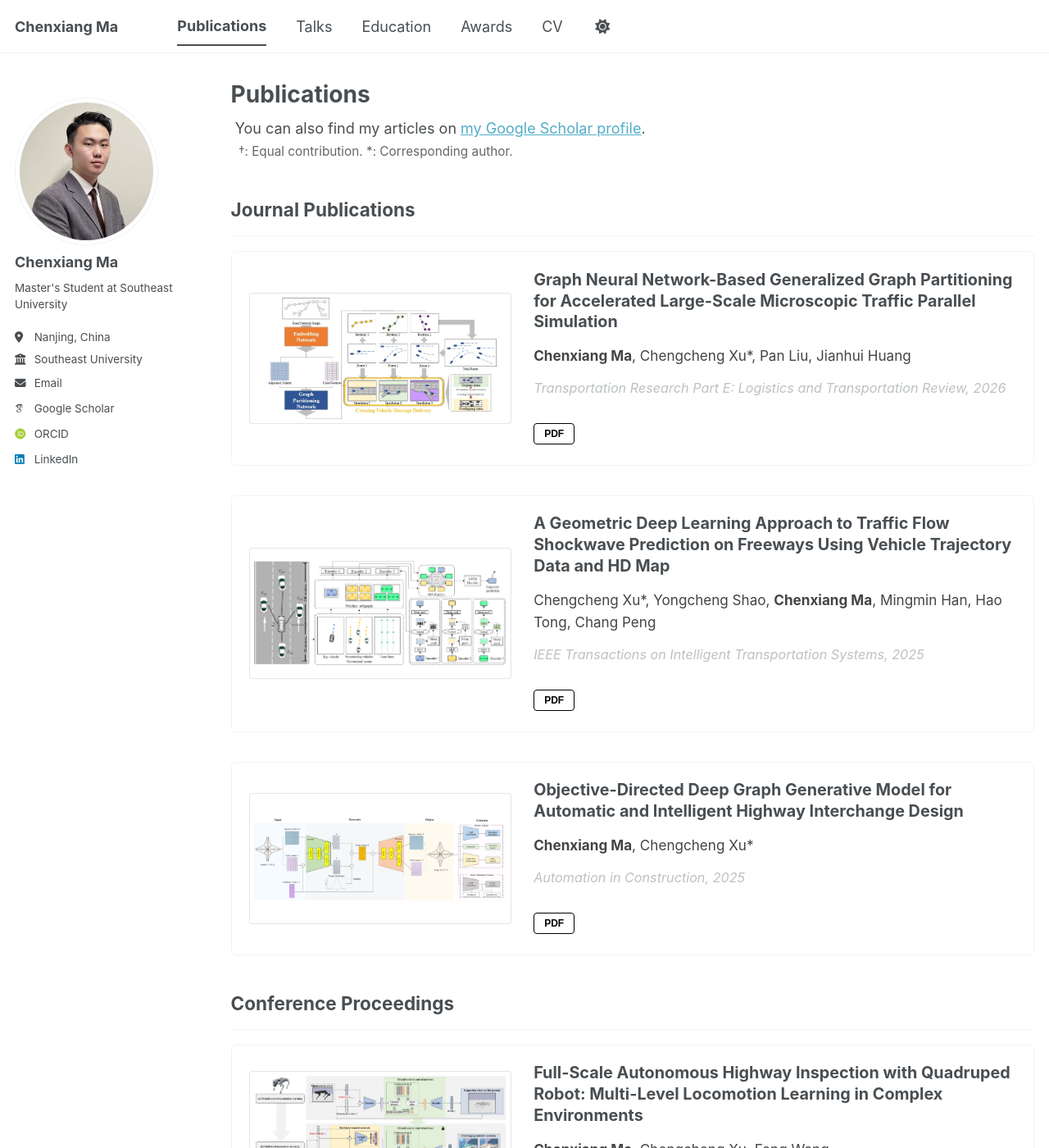
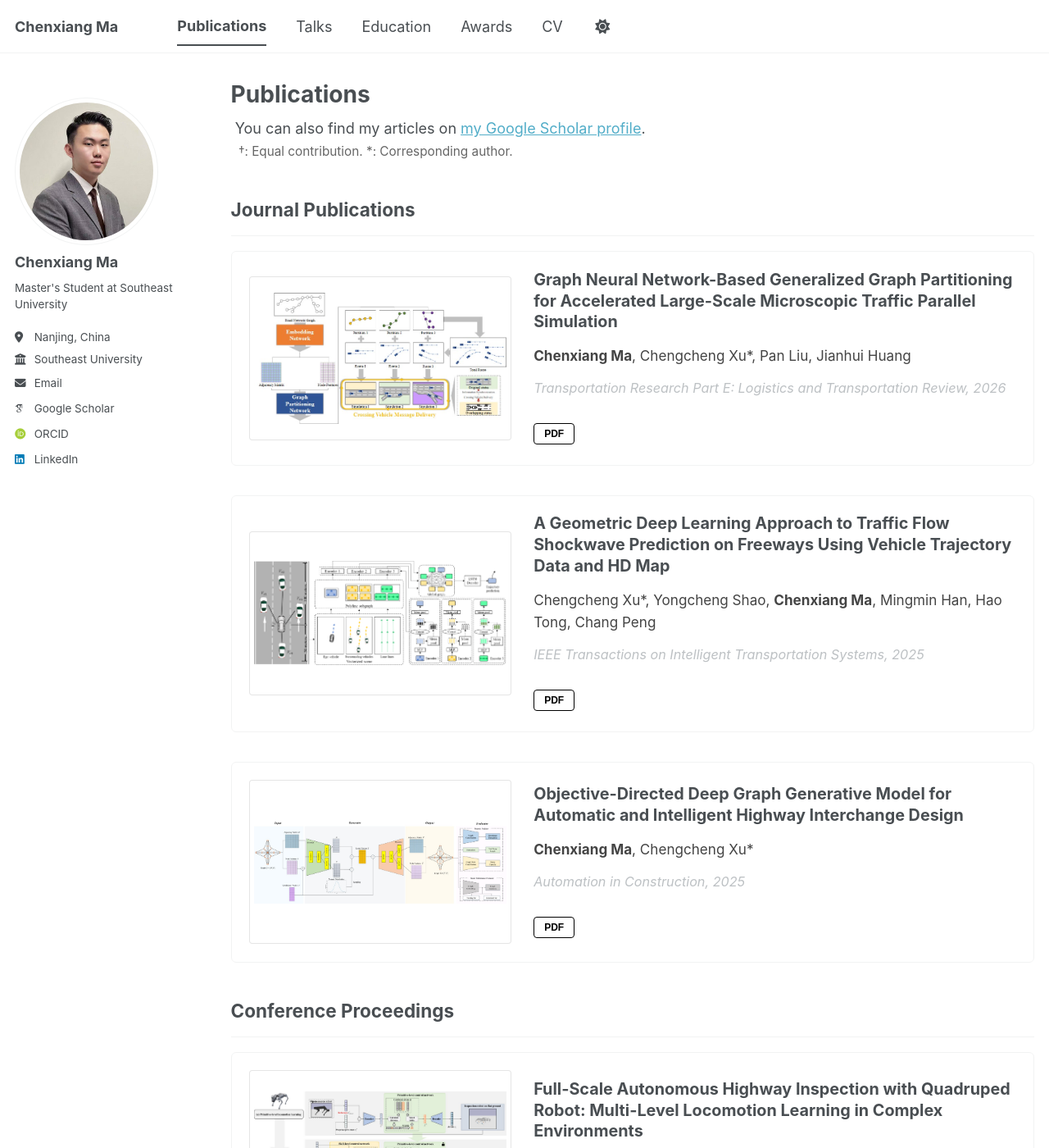
Before and after one commit to macxii23/macxii23.github.io, a Jekyll site: the page built from _pages/publications.html, in a window 1280 px wide and 1400 px high. Shown: the whole window at 82% size. Built offline with Jekyll 4.4.1, drawn with Linux system fonts in a browser that asks for light colours; some web fonts are replaced; a script bundle is joined from its source files by our own code; library files that are not in the unit come from our copies.

Commit message:
Update _archive.scss

```diff
--- a/_sass/layout/_archive.scss
+++ b/_sass/layout/_archive.scss
@@ -107,7 +107,7 @@
 
   /* --- [核心修改] --- */
   /* 从 200px 改为 160px，让盒子高度更贴合文字内容 */
-  height: 160px;
+  height: 200px;
   /* ---------------- */
 
   border: 1px solid rgba(0,0,0,0.1);
```
